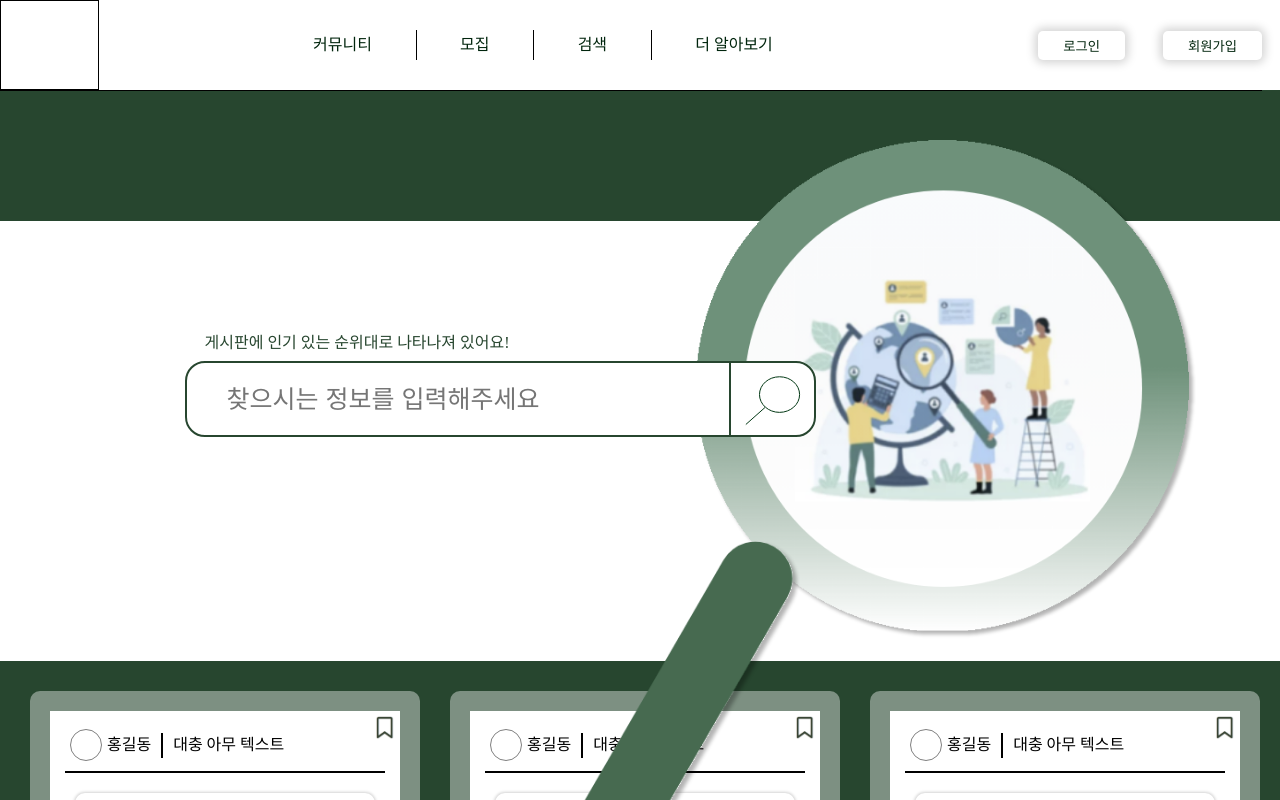
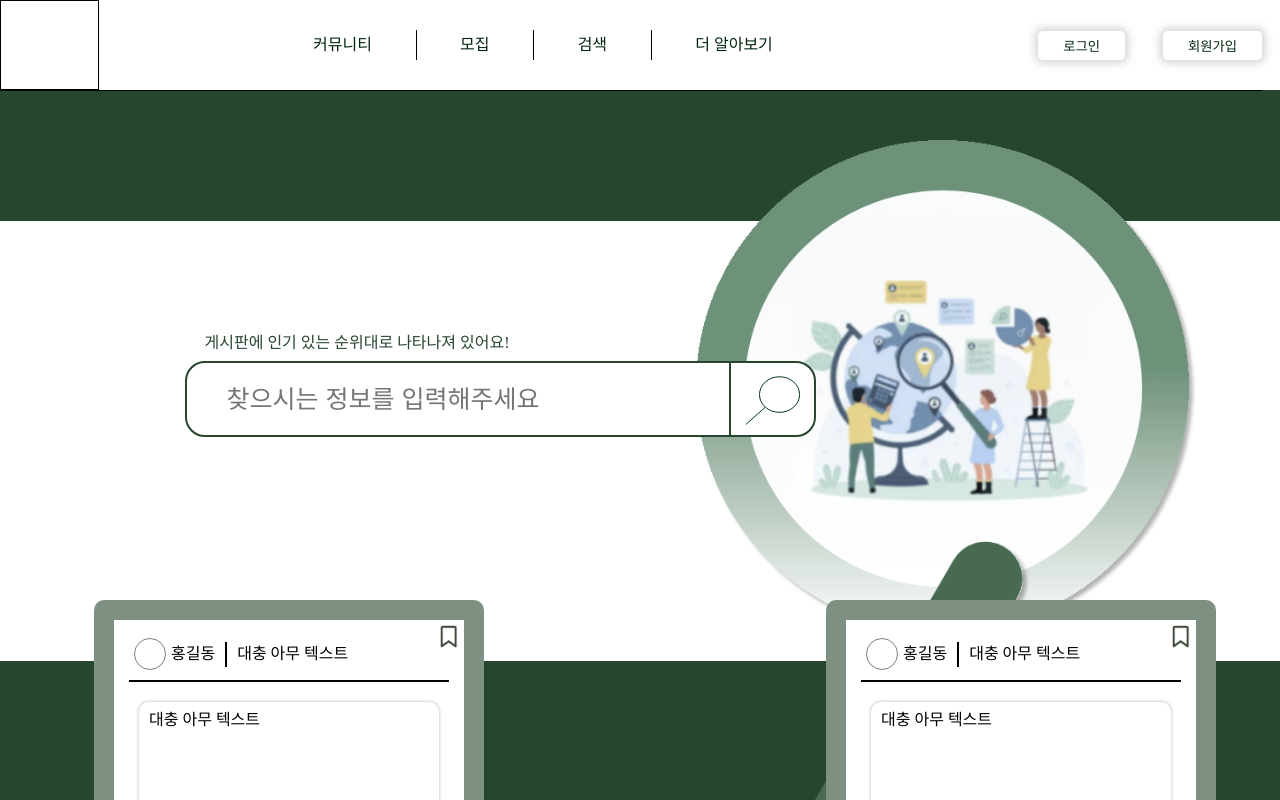
Before and after one commit to kody-gsm/Gni-client, a React (Create React App) app: page /search in a window 1280 px wide. Shown: the top 800 px of the page. Built offline with nearby package versions, Linux system fonts and the light colour scheme.

Commit message:
contentses 제작

```diff
--- a/src/pages/Search/index.jsx
+++ b/src/pages/Search/index.jsx
@@ -37,6 +37,7 @@ export default function Search() {
           <Boxcontent name={'홍길동'} title={'대충 아무 텍스트'} answers={999} likes={999} checking={false} />
         </>}
       </div>
+      <hr className="searchHR" />
     </S.search>
   </>;
 }
--- a/src/pages/Search/style.js
+++ b/src/pages/Search/style.js
@@ -2,7 +2,7 @@ import { styled } from "styled-components";
 
 export const search = styled.div`
   margin-top: 90px;
-  height: 1400px;
+  height: 1500px;
   background-color: #27462F;
   .emptybox{
     height: 1px;
@@ -58,16 +58,26 @@ export const search = styled.div`
     }
   }
   .stick{
-    position: absolute;
     margin-top: -120px;
-    right: 480px;
+    margin-left: 750px;
+    margin-bottom: -400px;
     img{
       width: 280px;
       object-fit:scale-down;
     }
   }
   .contentses{
+    width: 90vw;
+    height: 300px;
+    margin: auto;
     display: flex;
+    justify-content: space-between;
     flex-wrap: wrap;
+    margin: auto;
+  }
+  .searchHR{
+    border: 1px solid gray;
+    margin-top: 350px;
+    width: 80vw;
   }
 `
```
